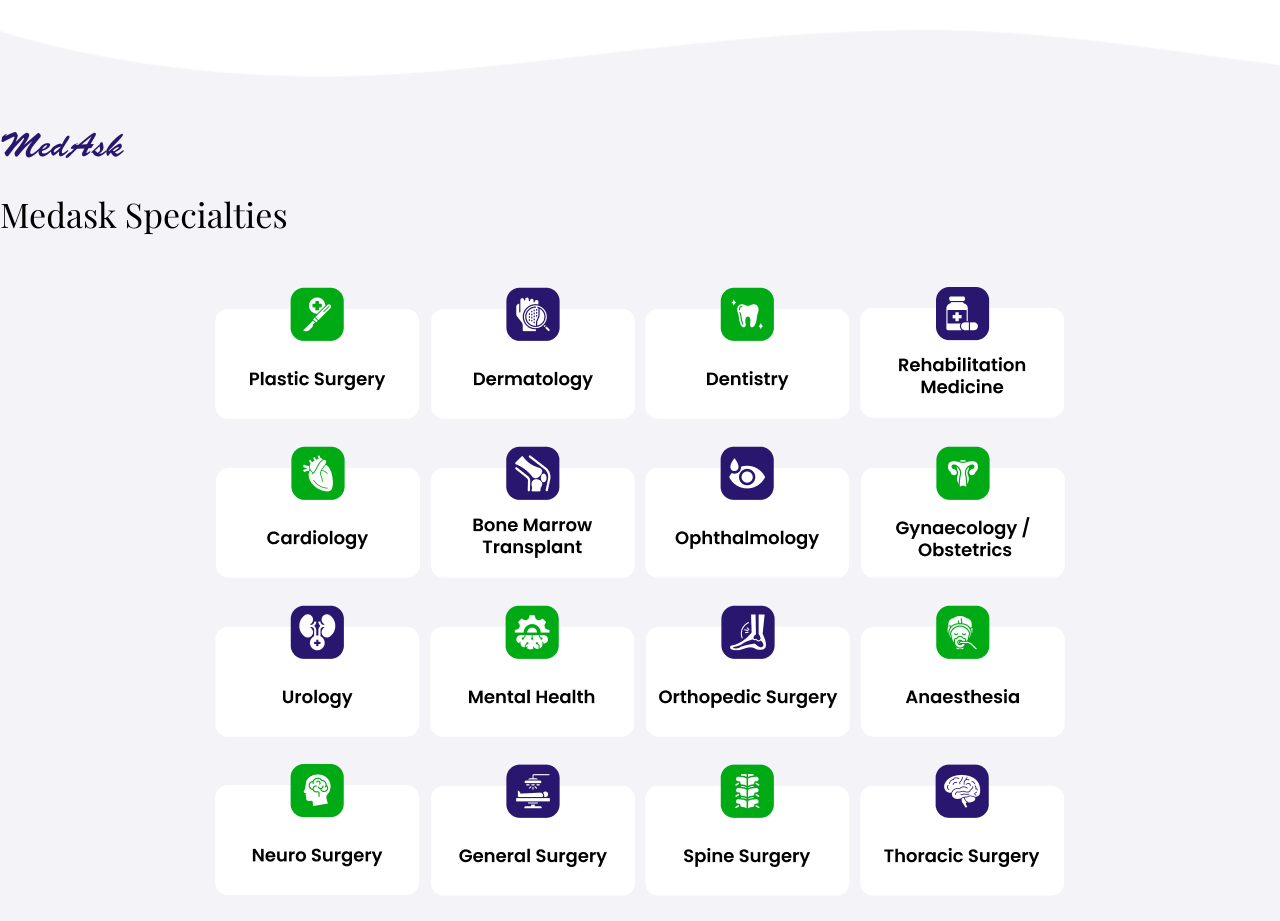
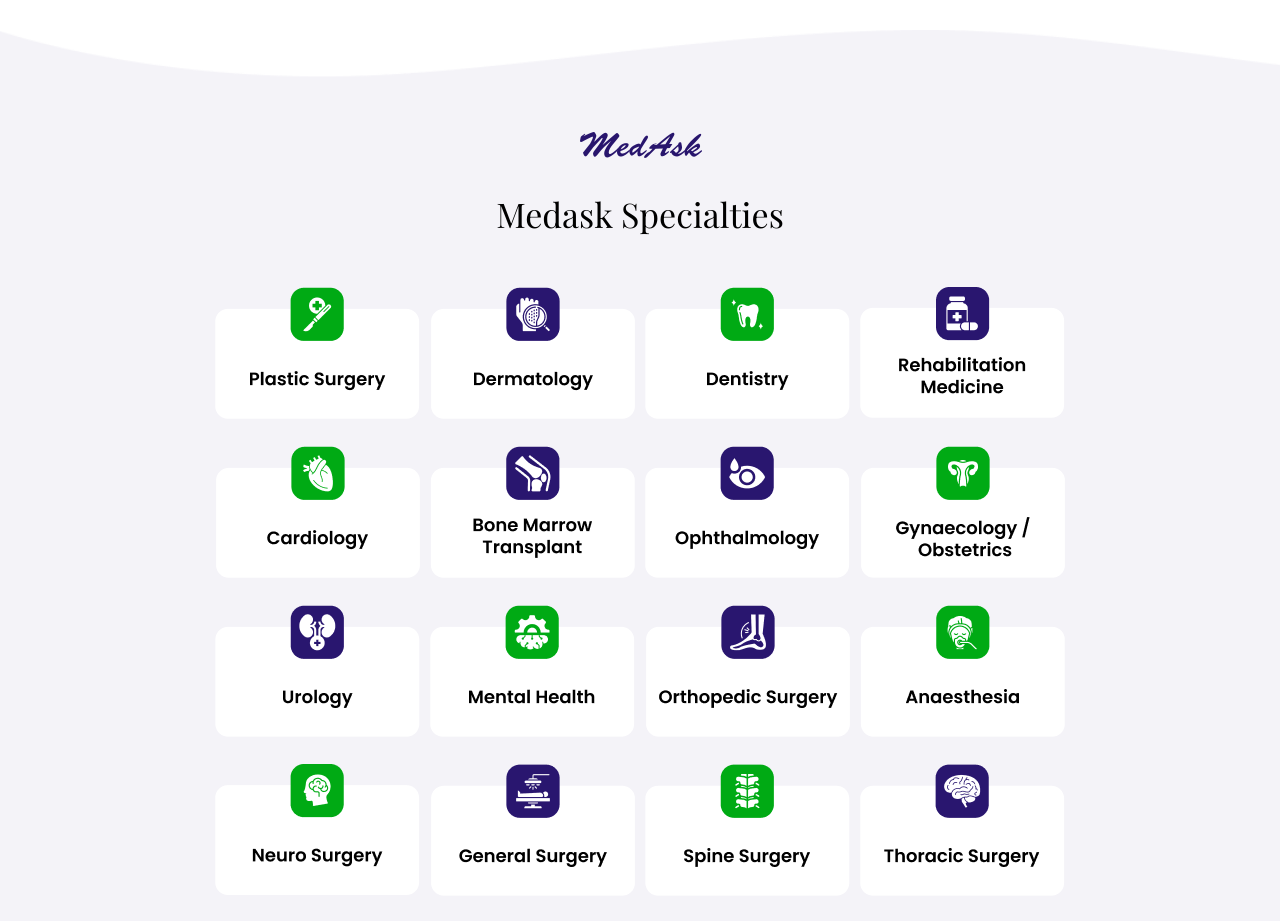
Before and after one commit to mussawir/medask, a React (Create React App) app: page /medical-tourism in a window 1280 px wide. Shown: the part 1820-2741 px from the top of the page. Built offline with nearby package versions, Linux system fonts and the light colour scheme; a web font is replaced by a local one.

Commit message:
few changes

```diff
--- a/src/components/Navbar.css
+++ b/src/components/Navbar.css
@@ -1576,6 +1576,7 @@ flex-shrink: 0;
 #available-info {
     color: white;
     font-weight: 400;
+    margin-right: 0px;
     font-size: 8px;
     /* width: 178px; */
 }
--- a/src/components/Navbar.tsx
+++ b/src/components/Navbar.tsx
@@ -52,7 +52,7 @@ const Navbar: React.FC = () => {
                         </Link>
                         <Link to="/" className="nav-link-top">
                             <span className="icon-background">
-                                <img src={EmailTopImg} alt="EmailTopImg" />
+
                             </span>
                             <a className='outlinenone' href="mailto:info@medask.com.pk" style={{ color: '170C40', textDecoration: 'none' }}>info@medask.com.pk</a>
                         </Link>
--- a/src/components/Phar3.tsx
+++ b/src/components/Phar3.tsx
@@ -62,8 +62,8 @@ function Phar3() {
         <>
             <div className="phar3bg">
 
-                <h1 className="phar3h1 ibrtitle1">MedAsk</h1>
-                <h1 className="phar3h2 subtitle">Medask Specialties</h1>
+                <h1 className="phar3h1">MedAsk</h1>
+                <h1 className="phar3h2">Medask Specialties</h1>
                 <div className="phar3cen">
 
                     <div className="phar3gird">
```
Also changed, not shown: src/App.css.
